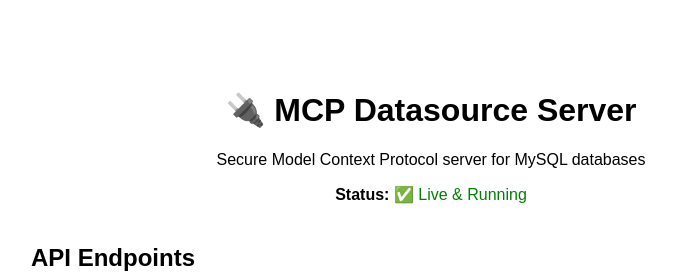
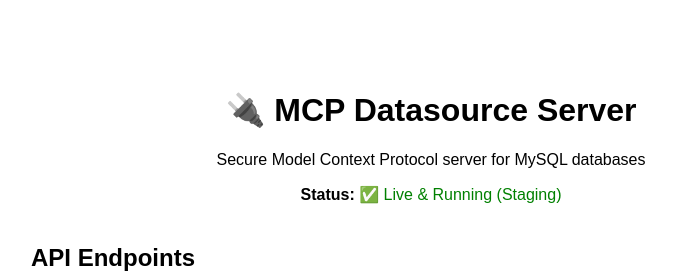
Before and after one commit to akbarkhawaja/mcp-datasource-server, a website: page public/index.html in a window 1280 px wide. Shown: the top 276 px of the page, without its empty margins (209-885 px from the left). Drawn offline with Linux system fonts and the light colour scheme.

Commit message:
Mark staging deployment for testing after removing protection

```diff
--- a/public/index.html
+++ b/public/index.html
@@ -15,7 +15,7 @@
     <div class="header">
         <h1>🔌 MCP Datasource Server</h1>
         <p>Secure Model Context Protocol server for MySQL databases</p>
-        <p><strong>Status:</strong> <span style="color: green;">✅ Live & Running</span></p>
+        <p><strong>Status:</strong> <span style="color: green;">✅ Live & Running (Staging)</span></p>
     </div>
 
     <h2>API Endpoints</h2>
```
